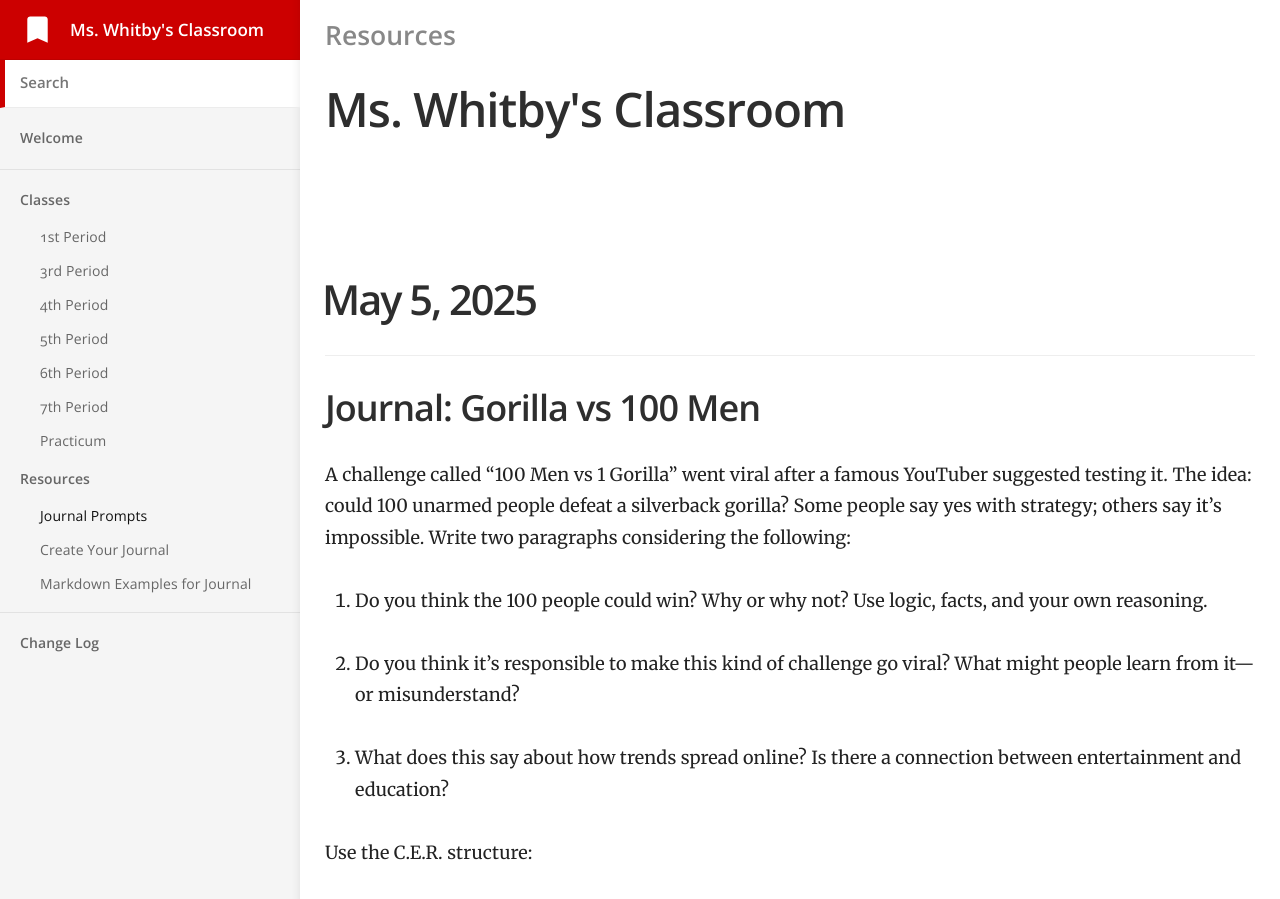
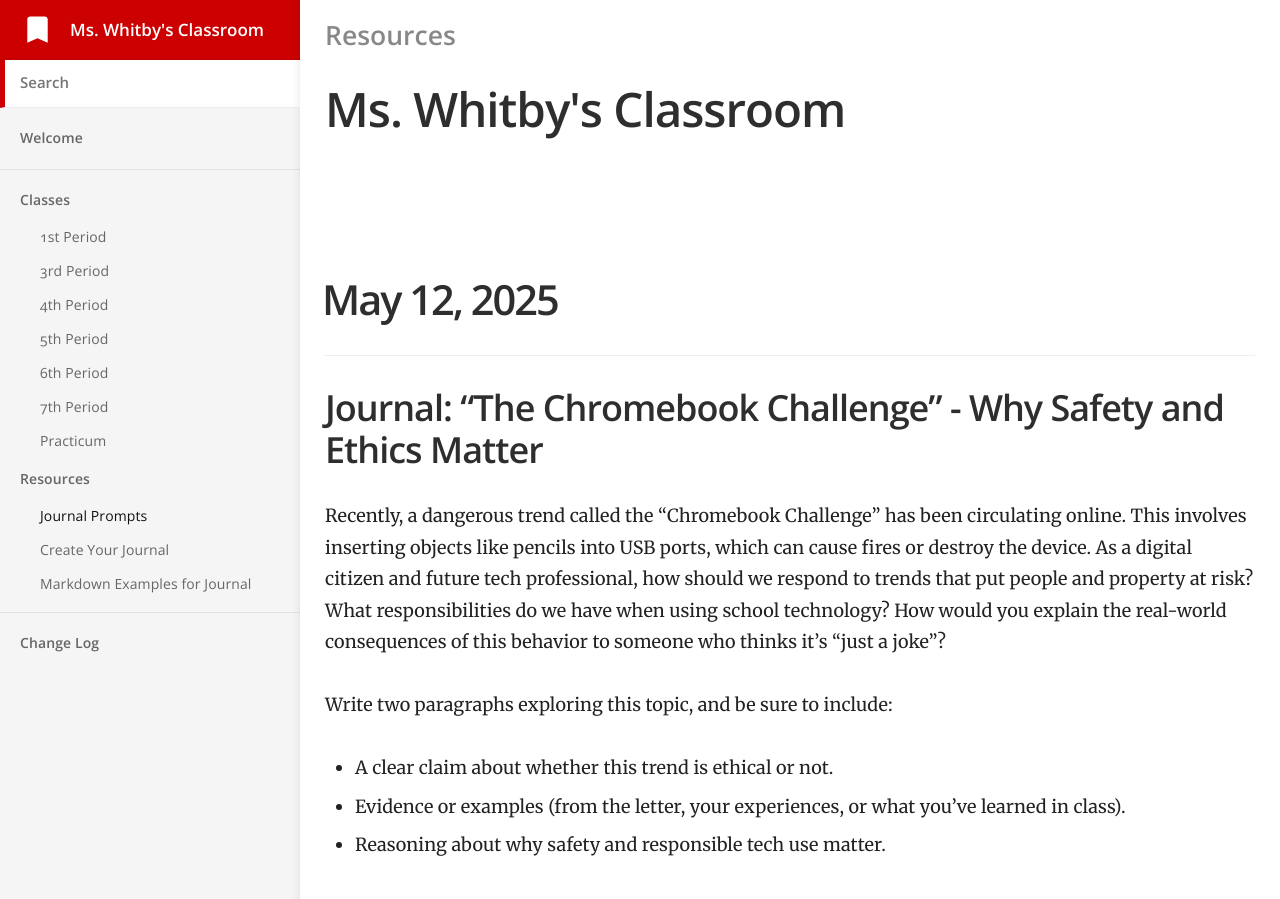
Before and after one commit to mswhitby/classroom, a Jekyll site: the page built from _docs/resources/journal.md, in a window 1280 px wide and 900 px high. Built offline with Jekyll 4.4.1, drawn with Linux system fonts in a browser that asks for light colours.

Commit message:
Updated journal prompts

```diff
--- a/_docs/resources/journal.md
+++ b/_docs/resources/journal.md
@@ -3,6 +3,19 @@ title: Journal Prompts
 category: Resources
 order: 1
 ---
+
+# May 12, 2025
+
+## Journal: "The Chromebook Challenge" - Why Safety and Ethics Matter
+
+Recently, a dangerous trend called the “Chromebook Challenge” has been circulating online. This involves inserting objects like pencils into USB ports, which can cause fires or destroy the device. As a digital citizen and future tech professional, how should we respond to trends that put people and property at risk? What responsibilities do we have when using school technology? How would you explain the real-world consequences of this behavior to someone who thinks it’s “just a joke”?
+
+Write two paragraphs exploring this topic, and be sure to include:
+- A clear claim about whether this trend is ethical or not.
+- Evidence or examples (from the letter, your experiences, or what you’ve learned in class).
+- Reasoning about why safety and responsible tech use matter.
+
+----
 
 # May 5, 2025
 
```
